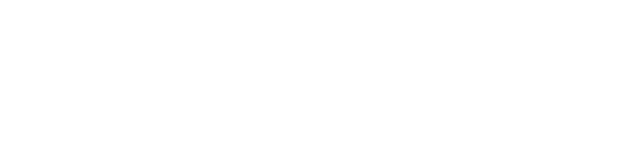
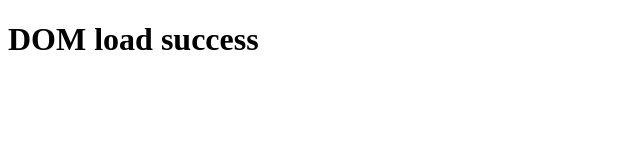
Before and after one commit to acciojob/load-dom-shrutijain2296, a website: page main.html in a window 1280 px wide. Shown: the whole page, without its empty margins (0-640 px from the left). Drawn offline with Linux system fonts and the light colour scheme.

Commit message:
created a submission

```diff
--- a/main.html
+++ b/main.html
@@ -8,6 +8,7 @@
 
 <body>
 	<!-- the entire body must be written by student -->
+	<h1 id = "dom"></h1>
     <script type="text/javascript" src="./script.js">
 </script>
 
--- a/script.js
+++ b/script.js
@@ -1 +1,5 @@
 //your JS code here. If required.
+window.onload = function(){
+	let text = document.getElementById("dom");
+	text.innerText = "DOM load success";
+};
```
